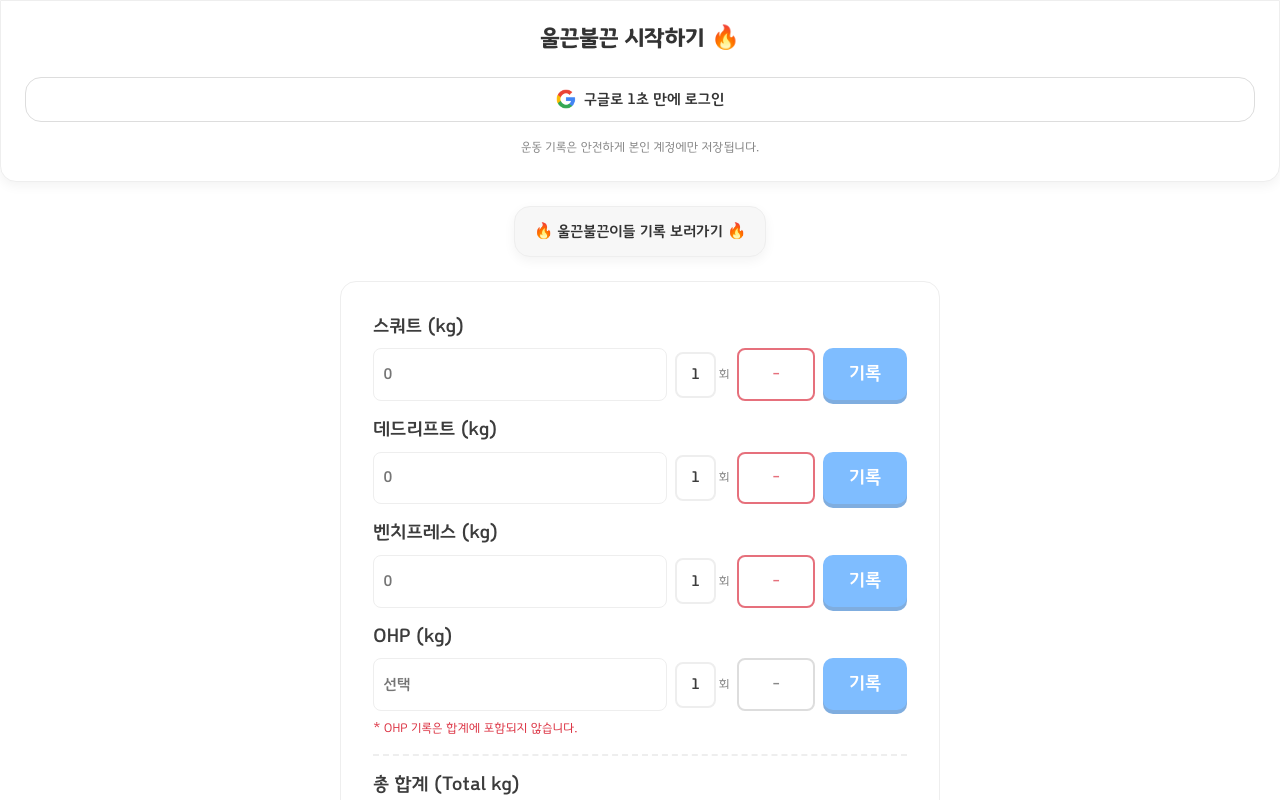
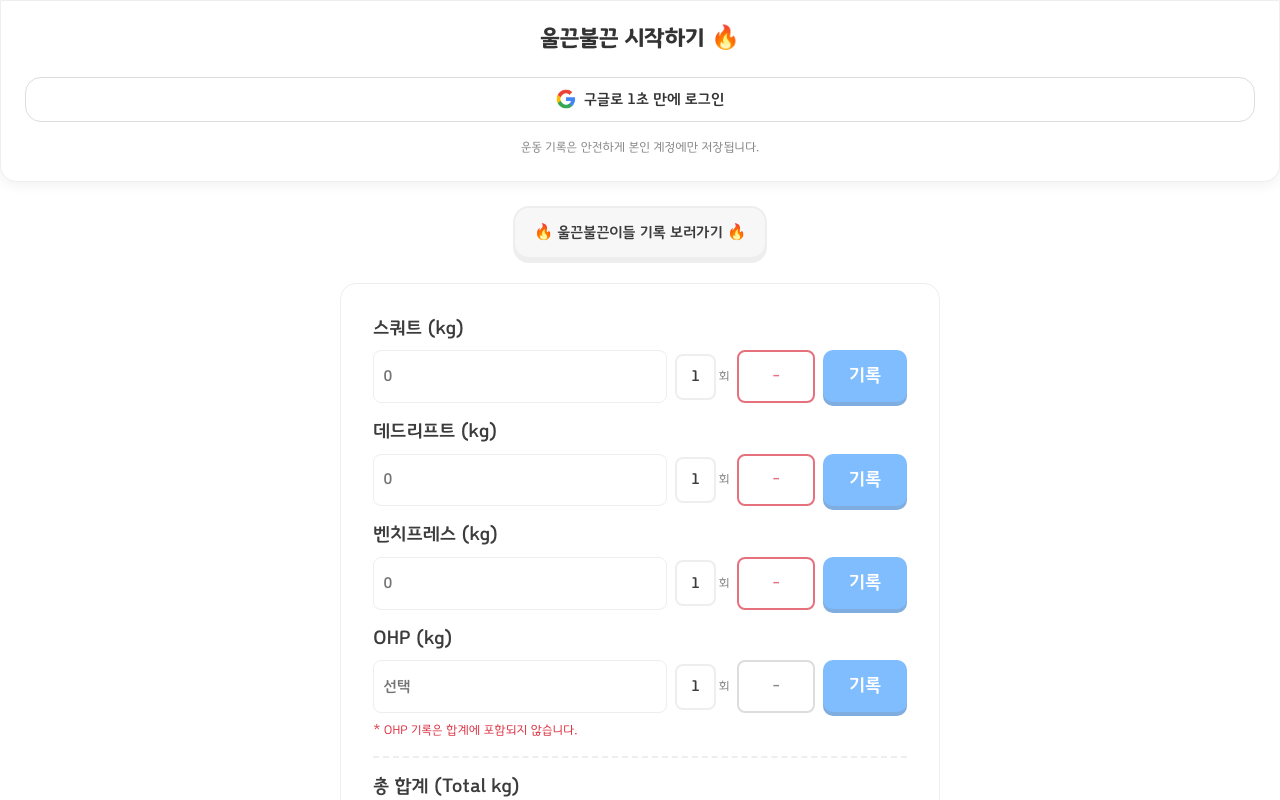
Before and after one commit to Yooodh/ulkun-bulkun, a Next.js app: page / in a window 1280 px wide. Shown: the top 800 px of the page. Built offline with nearby package versions, Linux system fonts and the light colour scheme; no server answers.

Commit message:
refactor: 버튼 색상 변수 CSS 커스텀 프로퍼티로 전환 및 클릭 인터랙션 방식으로 변경

```diff
--- a/src/components/shared/NavBar/NavBar.module.scss
+++ b/src/components/shared/NavBar/NavBar.module.scss
@@ -11,20 +11,24 @@
     @include flex-center;
     @include font-body;
     padding: 0.8rem 1.2rem;
-    background-color: $off-white;
-    color: $text-dark;
+    background-color: var(--color-bg-secondary);
+    color: var(--color-text-primary);
     text-decoration: none;
     border-radius: $radius-main;
-    border: 1px solid $border-soft;
-    transition: $transition-base;
-    box-shadow: $shadow-md;
+    border: 2px solid var(--color-border-primary);
+    box-shadow: 0 4px 0 0 var(--color-border-primary);
 
-    &:hover {
-      background-color: $blue;
-      color: $white;
-      border-color: $blue;
-      transform: $lift-sm;
-      box-shadow: 0 4px 12px rgba(0, 123, 255, 0.2);
+    transition:
+      $transition-base,
+      transform 0.15s ease-out,
+      box-shadow 0.15s ease-out;
+
+    &:active {
+      transition:
+        transform 0.08s ease-out,
+        box-shadow 0.08s ease-out;
+      transform: translateY(4px) translateZ(0);
+      box-shadow: 0 0 0 0 var(--color-border-primary);
     }
   }
 }
```
